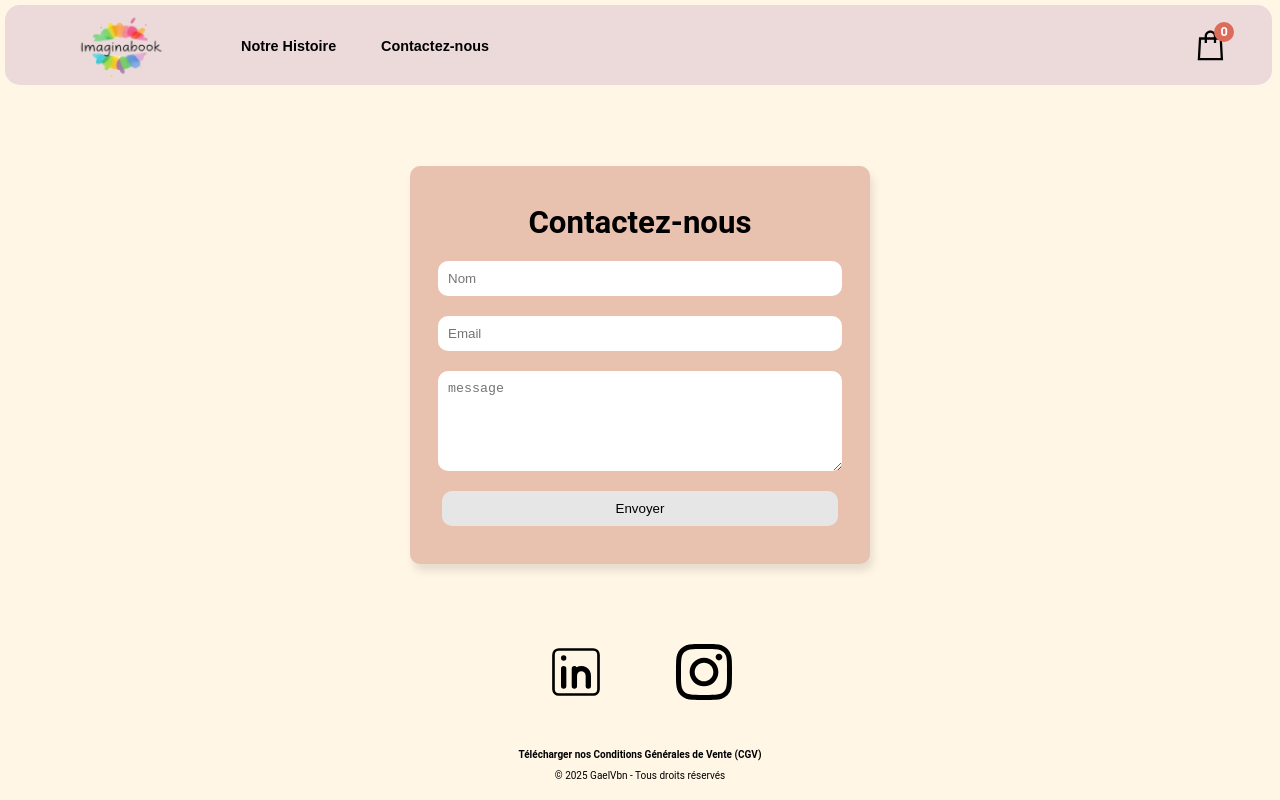
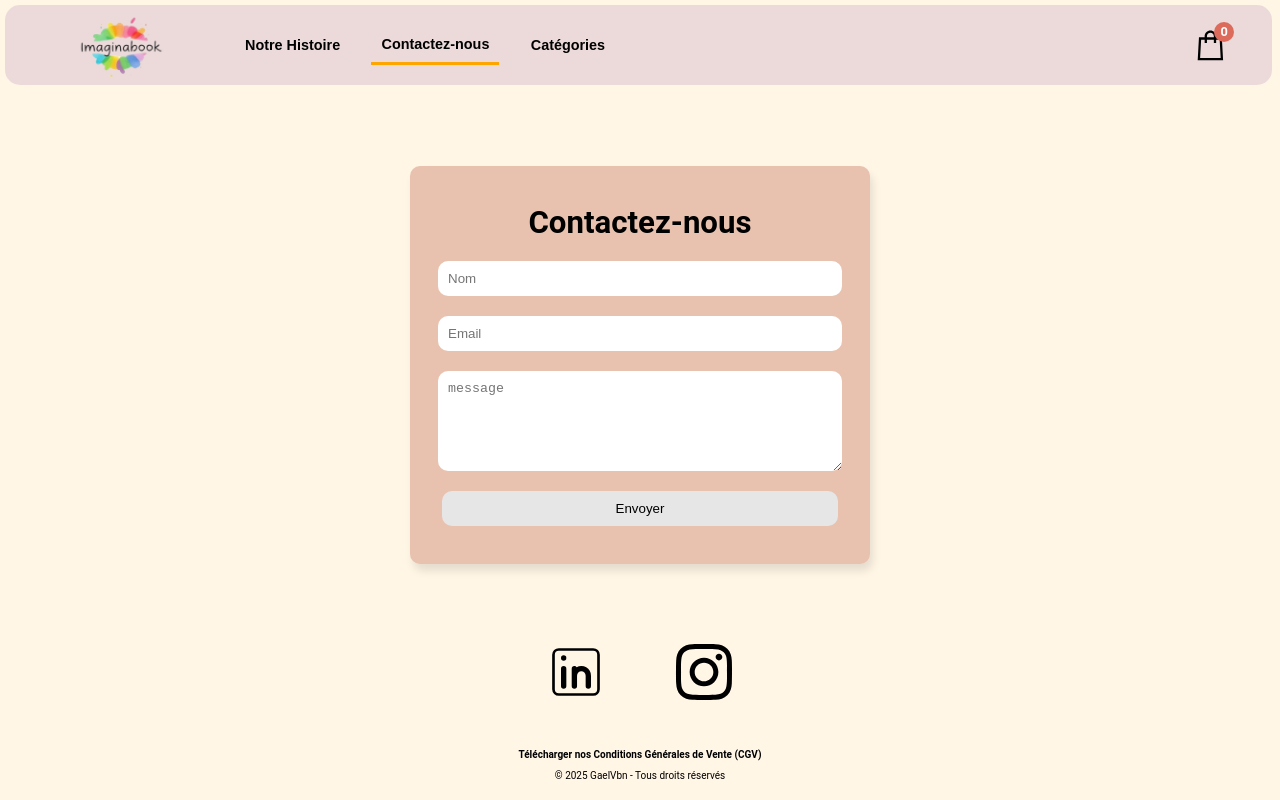
Before and after one commit to GaelVbn/imaginabook, a Next.js app: page /contactPage in a window 1280 px wide. Built offline with nearby package versions, Linux system fonts and the light colour scheme.

Commit message:
navbar ok

```diff
--- /dev/null
+++ b/src/app/components/DropDownMenu/DropDownMenu.jsx
@@ -0,0 +1,92 @@
+import React, { useState, useRef, useEffect } from "react";
+import styles from "./DropDownMenu.module.css";
+
+const MenuDropDown = () => {
+  const [isOpen, setIsOpen] = useState(false);
+  const menuRef = useRef(null);
+
+  const toggleMenu = () => {
+    setIsOpen((prev) => !prev);
+  };
+
+  const handleClick = (category) => {
+    console.log("Catégorie :", category);
+    setIsOpen(false);
+    window.location.href = `/themesPage/${category}`;
+  };
+
+  const categories = {
+    "18 mois à 3 ans": "18mois3ans",
+    "3 ans à 4 ans": "3a4ans",
+    "5 ans à 6 ans": "5a6ans",
+    "Pro. petite enfance": "professionnelspetiteenfance",
+  };
+
+  // Ferme le menu si on clique à l'extérieur
+  useEffect(() => {
+    const handleClickOutside = (event) => {
+      if (menuRef.current && !menuRef.current.contains(event.target)) {
+        setIsOpen(false);
+      }
+    };
+    document.addEventListener("mousedown", handleClickOutside);
+    return () => {
+      document.removeEventListener("mousedown", handleClickOutside);
+    };
+  }, []);
+
+  return (
+    <div style={{ position: "relative" }} ref={menuRef}>
+      <button
+        style={{
+          backgroundColor: "green",
+          background: "none",
+          border: "none",
+          fontWeight: "bold",
+          fontSize: "0.9rem",
+          padding: "10px",
+          borderBottom: isOpen ? "3px solid orange" : "none",
+        }}
+        onClick={toggleMenu}
+      >
+        Catégories
+      </button>
+      {isOpen && (
+        <ul className={styles["dropdown-menu"]}>
+          {Object.entries(categories).map(([key, value]) => (
+            <li key={value} style={{ listStyle: "none" }}>
+              <button
+                style={{
+                  background: "rgba(255, 165, 0, 0.2)",
+                  marginBottom: "10px",
+                  border: "none",
+                  borderRadius: "5px",
+                  borderBottomLeftRadius: "0",
+                  borderBottomRightRadius: "0",
+                  borderBottom: "0px solid #d0cece",
+                  boxShadow: "0 2px 4px rgba(0, 0, 0, 0.3)",
+                  width: "100%",
+                  padding: "10px",
+                  cursor: "pointer",
+                  textAlign: "left",
+                  transition: "background-color 0.3s ease",
+                }}
+                onMouseEnter={(e) =>
+                  (e.currentTarget.style.background = "rgba(255, 165, 0, 0.5)")
+                }
+                onMouseLeave={(e) =>
+                  (e.currentTarget.style.background = "rgba(255, 165, 0, 0.2)")
+                }
+                onClick={() => handleClick(value)}
+              >
+                {key}
+              </button>
+            </li>
+          ))}
+        </ul>
+      )}
+    </div>
+  );
+};
+
+export default MenuDropDown;
--- /dev/null
+++ b/src/app/components/DropDownMenu/DropDownMenu.module.css
@@ -0,0 +1,25 @@
+.dropdown-menu {
+  position: absolute;
+  top: 85%; /* Bien positionné sous le bouton */
+  left: 30;
+  background: white;
+  padding: 10px;
+  border-bottom-left-radius: 5px;
+  border-bottom-right-radius: 5px;
+  border: 1px solid #d0cece;
+  box-shadow: 0 5px 10px rgba(0, 0, 0, 0.5);
+  width: max-content; /* Ajuste la taille selon le contenu */
+  min-width: 200px; /* Largeur minimale */
+  max-width: 90vw; /* Pour éviter qu'il ne dépasse l'écran */
+  z-index: 10;
+  cursor: pointer;
+}
+
+/* Ajustements pour les petits écrans */
+@media (max-width: 600px) {
+  .dropdown-menu {
+    left: 50%;
+    transform: translateX(-50%); /* Centre le menu */
+    max-width: 80vw; /* Ne dépasse pas l’écran */
+  }
+}
--- a/src/app/components/NavBar/NavBar.jsx
+++ b/src/app/components/NavBar/NavBar.jsx
@@ -1,6 +1,7 @@
 "use client";
-import React, { use, useEffect, useState } from "react";
+import React, { useEffect, useState } from "react";
 import style from "./NavBar.module.css";
+import { usePathname } from "next/navigation";
 import { IoMenu } from "react-icons/io5";
 import { RxCross2 } from "react-icons/rx";
 import { LiaShoppingBagSolid } from "react-icons/lia";
@@ -11,6 +12,7 @@ import Panier from "../PanierPopover/Panier";
 import { useDispatch } from "react-redux";
 import { setIsVisible } from "../../reducers/style.reducer";
 import { useSelector } from "react-redux";
+import MenuDropDown from "../DropDownMenu/DropDownMenu";
 
 const NavBar = ({ isShowed }) => {
   const numOfItems = useSelector((state) => state.panier.items.length);
@@ -18,10 +20,13 @@ const NavBar = ({ isShowed }) => {
     state.panier.items.reduce((total, item) => total + item.quantite, 0)
   );
   const dispatch = useDispatch();
+  const pathname = usePathname();
 
   const [showPopover, setShowPopover] = useState(false);
   const [showPopoverPanier, setShowPopoverPanier] = useState(false);
   const [isSmallScreen, setIsSmallScreen] = useState(false);
+  const isActiveQuisuisJe = pathname.includes("/quisuisjePage");
+  const isActiveContact = pathname.includes("/contactPage");
 
   const togglePopover = () => {
     setShowPopover((prev) => !prev);
@@ -98,11 +103,27 @@ const NavBar = ({ isShowed }) => {
       </Link>
       <div className={style.onglets}>
         <Link href="/quisuisjePage">
-          <button className={style.button}>Notre Histoire</button>
+          <button
+            className={style.button}
+            style={{
+              borderBottom: isActiveQuisuisJe ? "3px solid orange" : "",
+            }}
+          >
+            Notre Histoire
+          </button>
         </Link>
         <Link href="/contactPage">
-          <button className={style.button}>Contactez-nous</button>
+          <button
+            className={style.button}
+            style={{
+              borderBottom: isActiveContact ? "3px solid orange" : "",
+            }}
+          >
+            Contactez-nous
+          </button>
         </Link>
+
+        <MenuDropDown />
       </div>
       <div className={style.shoppingbagDesktop}>
         <span className={style.badgeDesktop}>{quantityOfItems}</span>
--- a/src/app/components/NavBar/NavBar.module.css
+++ b/src/app/components/NavBar/NavBar.module.css
@@ -101,7 +101,8 @@
 
   .onglets {
     display: flex;
-    width: 260px;
+    width: 30%;
+    align-items: center;
     justify-content: space-between;
   }
 
@@ -111,6 +112,7 @@
     border: none;
     background-color: transparent;
     cursor: pointer;
+    padding: 10px;
   }
 
   .shoppingbagDesktop {
@@ -138,3 +140,9 @@
     position: absolute;
   }
 }
+
+@media (min-width: 1920px) {
+  .onglets {
+    width: 25%;
+  }
+}
```
